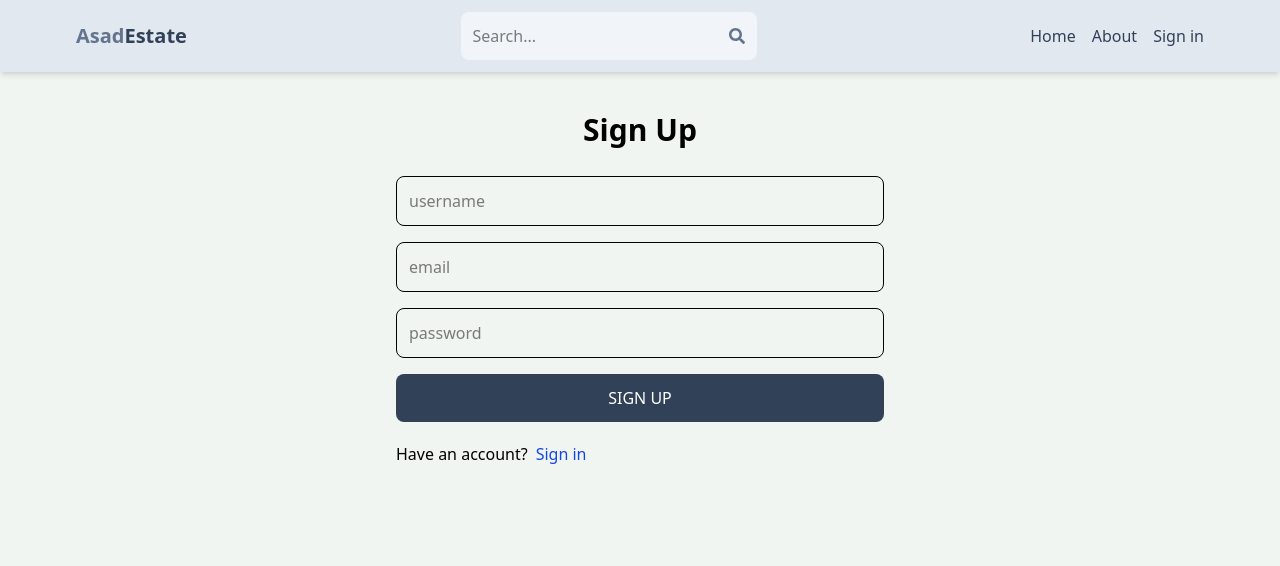
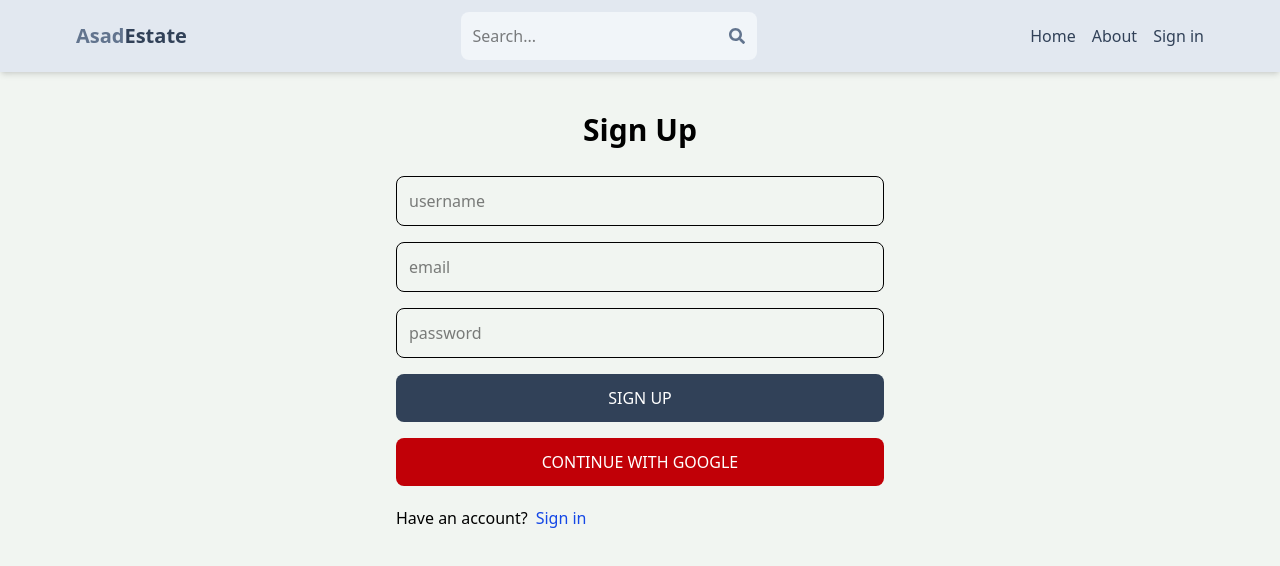
Before and after one commit to assaaddd/second-project, a React (Vite) app in the folder client/: page /sign-up in a window 1280 px wide. Shown: the top 566 px of the page. Built offline with nearby package versions, Linux system fonts and the light colour scheme.

Commit message:
i'll skip google functionality bcs firebase storage become paid

```diff
--- /dev/null
+++ b/client/src/components/OAuth.jsx
@@ -0,0 +1,14 @@
+import React from 'react'
+
+export default function OAuth() {
+    const handleGoogleCLcik = async() => {
+        try{
+
+        }catch(err){
+            console.log(`Could not sign in with Google + ${err.message}`);
+        }
+    }
+  return (
+    <button onClick={handleGoogleCLcik} type='button' className='bg-red-700 text-white p-3 rounded-lg uppercase hover:opacity-95'> Continue with GOOGLE </button>
+  )
+}
--- a/client/src/pages/SignIn.jsx
+++ b/client/src/pages/SignIn.jsx
@@ -2,6 +2,7 @@
 import { Link, useNavigate } from 'react-router-dom';
 import { useDispatch, useSelector } from 'react-redux';
 import { signInStart, signInSuccess, signInFailure } from '../redux/user/userSlice';
+import OAuth from '../components/OAuth';
 
 export default function SignIn() {
   const [formData, setFormData] = useState({});
@@ -49,6 +50,7 @@
           {
             loading ? 'Loading...' : 'Sign in'
           }</button>
+          <OAuth/>
       </form>
       <div className='flex gap-2 mt-5'>
         <p>Dont have an account?</p>
--- a/client/src/pages/SignUp.jsx
+++ b/client/src/pages/SignUp.jsx
@@ -1,5 +1,6 @@
 import React, { useState } from 'react';
 import { Link, useNavigate } from 'react-router-dom';
+import OAuth from '../components/OAuth';
 
 export default function SignUpSignUp() {
   const [formData, setFormData] = useState({});
@@ -51,6 +52,7 @@
           {
             loading ? 'Loading...' : 'Sign up'
           }</button>
+          <OAuth/>
       </form>
       <div className='flex gap-2 mt-5'>
         <p>Have an account?</p>
```
Also changed, not shown: 1 other file (tests, documents, lock files or other folders).
